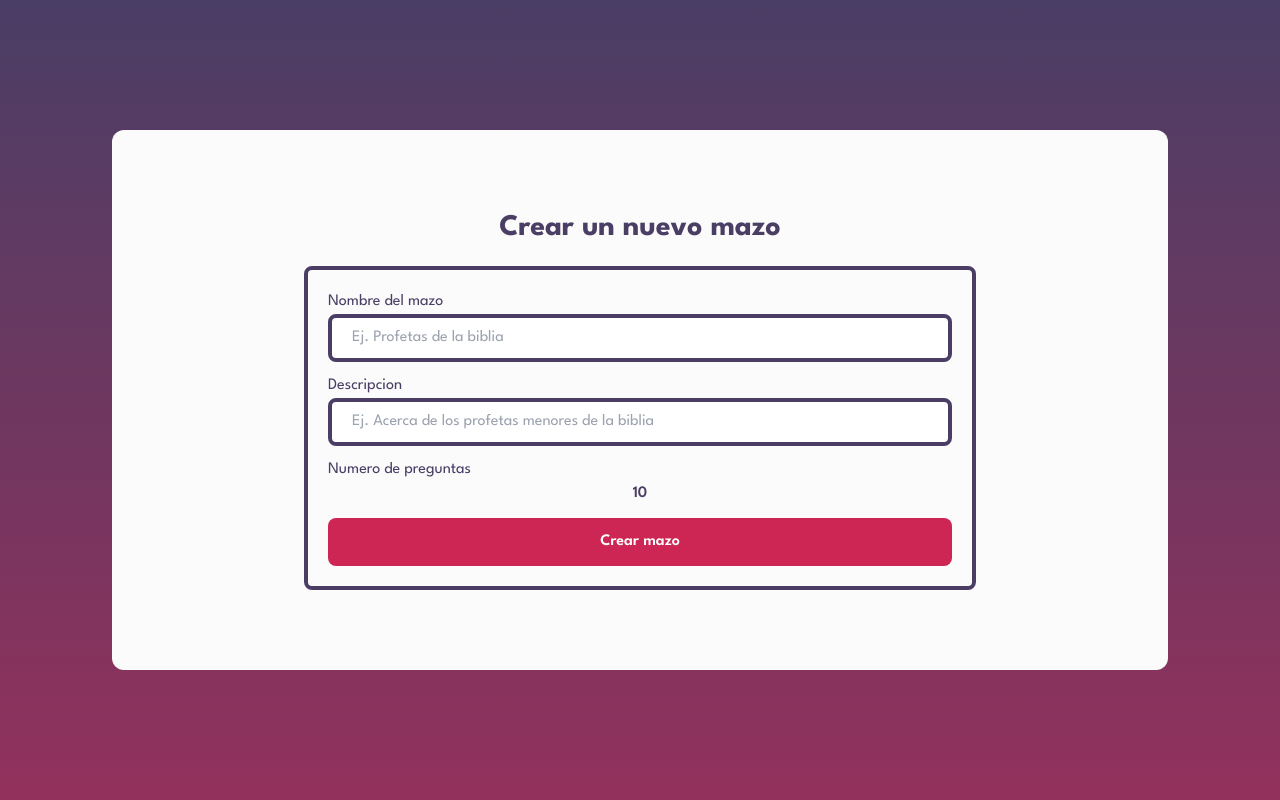
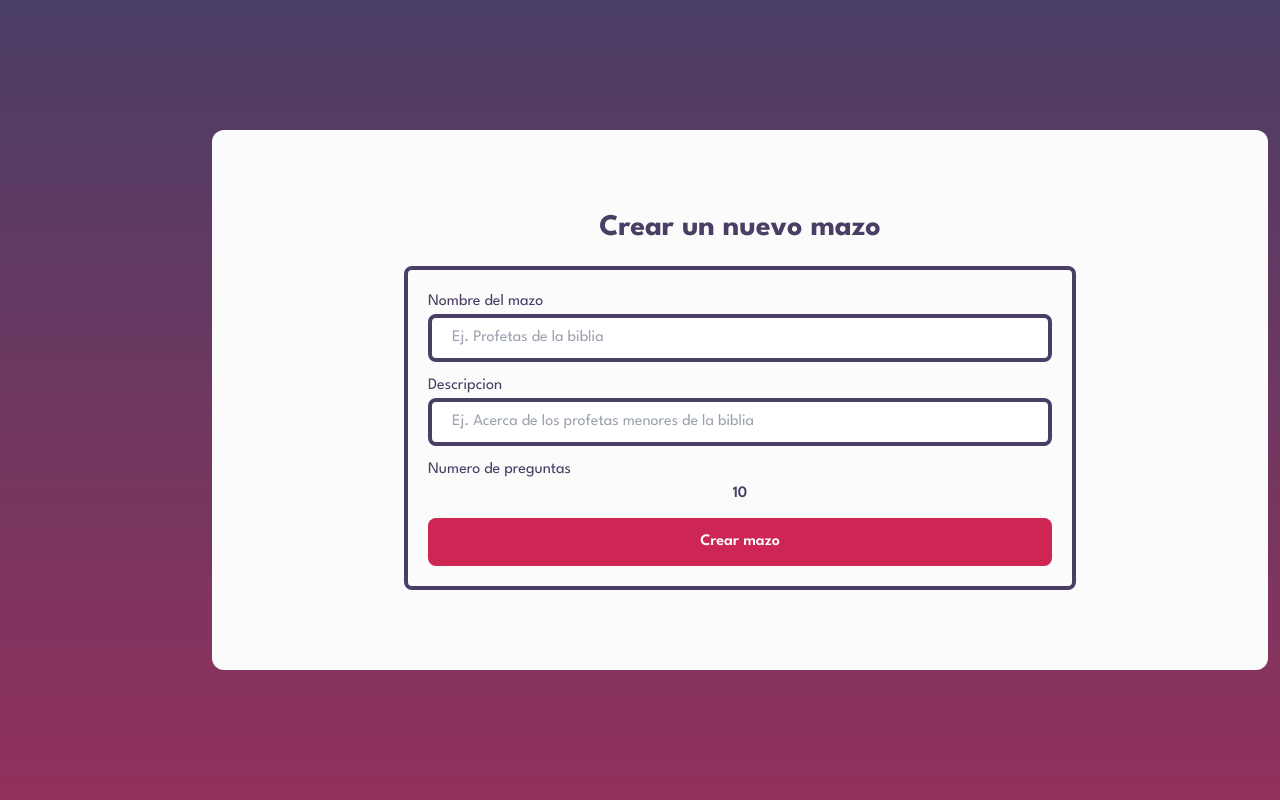
Before and after one commit to vinxcode/preguntas-biblicas, a Next.js app: page /create-deck in a window 1280 px wide. Shown: the top 800 px of the page. Built offline with nearby package versions, Linux system fonts and the light colour scheme; a web font is replaced by a local one.

Commit message:
Adding framer-motion

```diff
--- a/app/create-deck/Form.tsx
+++ b/app/create-deck/Form.tsx
@@ -1,4 +1,4 @@
-import { useState } from 'react'
+import { useState, useEffect } from 'react'
 import { Toaster, toast } from 'sonner'
 
 export default function Form() {
--- a/app/create-deck/page.tsx
+++ b/app/create-deck/page.tsx
@@ -1,14 +1,16 @@
 'use client'
 
 import Form from "./Form"
+import { motion } from "framer-motion"
 
 export default function CreateDeck() {
 
 
     return (
-        <section className='bg-white-bg w-full my-auto rounded-xl p-20 font-league text-blue'>
+        <motion.section className='bg-white-bg w-full my-auto rounded-xl p-20 font-league text-blue'
+        animate={{ x: 100 }}>
             <Form/>
 
-        </section>
+        </motion.section>
     )
 }
--- a/package.json
+++ b/package.json
@@ -9,6 +9,7 @@
     "@supabase/ssr": "latest",
     "@supabase/supabase-js": "latest",
     "autoprefixer": "10.4.17",
+    "framer-motion": "^11.3.30",
     "geist": "^1.2.1",
     "next": "latest",
     "postcss": "8.4.33",
@@ -16,6 +17,7 @@
     "react-dom": "18.2.0",
     "sonner": "^1.5.0",
     "tailwindcss": "3.4.1",
+    "tw-elements": "^2.0.0",
     "typescript": "5.3.3",
     "zustand": "^4.5.5"
   },
--- a/tailwind.config.ts
+++ b/tailwind.config.ts
@@ -5,6 +5,7 @@ module.exports = {
   content: [
     "./app/**/*.{js,ts,jsx,tsx,mdx}",
     "./components/**/*.{js,ts,jsx,tsx,mdx}",
+
   ],
   theme: {
     extend: {
```
Also changed, not shown: 1 other file (tests, documents, lock files or other folders).
